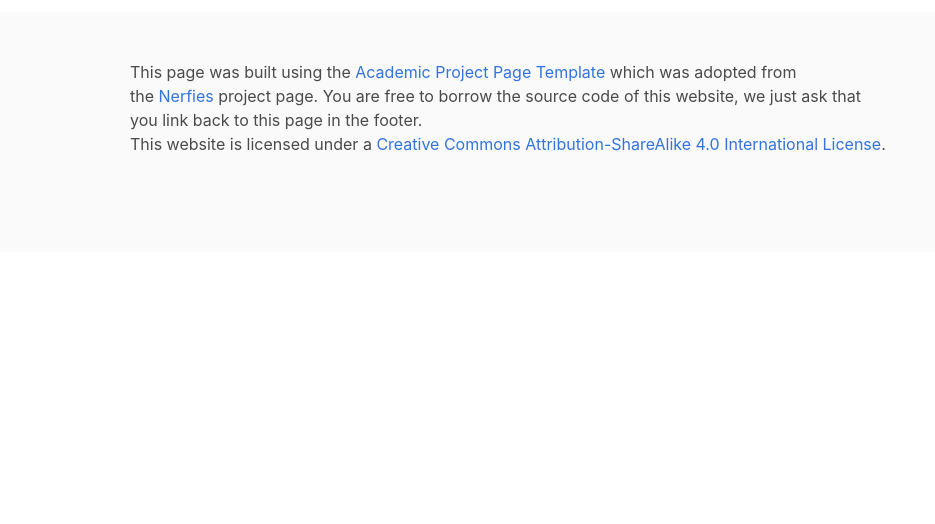
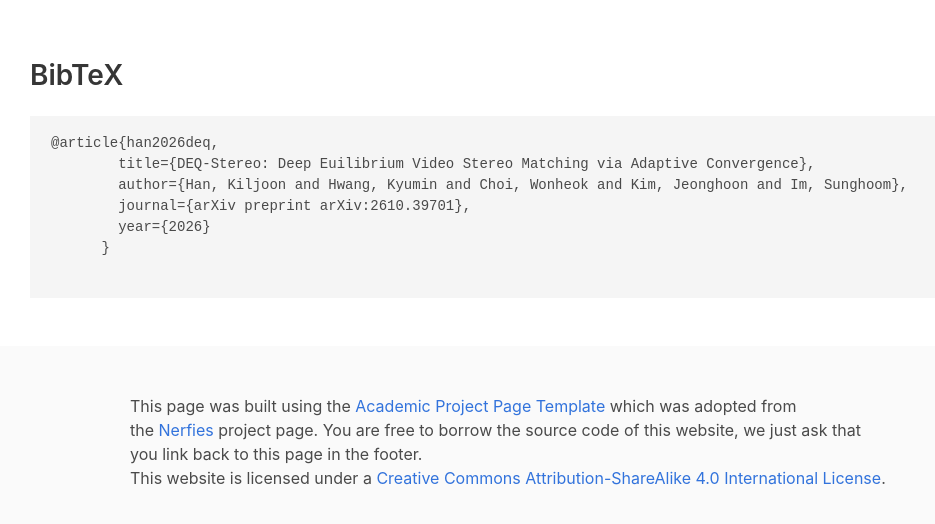
Before and after one commit to Kiljoon/Kiljoon.github.io, a Jekyll site: the page projects/DEQStereo/index.html, which Jekyll copies as it is, in a window 1280 px wide and 900 px high, scrolled down 5556 px, cut to the strip 314-838 px from the top of the window. Shown: the whole strip, without its empty margins (130-1065 px from the left). Built offline with Jekyll 4.4.1, drawn with Linux system fonts in a browser that asks for light colours; nearby versions of some CDN libraries; some web fonts are replaced; library files that are not in the unit come from our copies; a style sheet for code colours, icons or effects is not loaded; before the commit the page ends 6122 px from its top, so only the background shows below that.

Commit message:
Add BibTeX citation section to index.html
Added a new section for BibTeX citation with article details.

```diff
--- a/projects/DEQStereo/index.html
+++ b/projects/DEQStereo/index.html
@@ -274,6 +274,19 @@
     </div>
   </section>
 
+  <section class="section" id="BibTeX">
+    <div class="container is-max-desktop content">
+      <h2 class="title">BibTeX</h2>
+      <pre><code>@article{han2026deq,
+        title={DEQ-Stereo: Deep Euilibrium Video Stereo Matching via Adaptive Convergence},
+        author={Han, Kiljoon and Hwang, Kyumin and Choi, Wonheok and Kim, Jeonghoon and Im, Sunghoom},
+        journal={arXiv preprint arXiv:2610.39701},
+        year={2026}
+      }
+      </code></pre>
+    </div>
+  </section>
+
 
 
 
```
